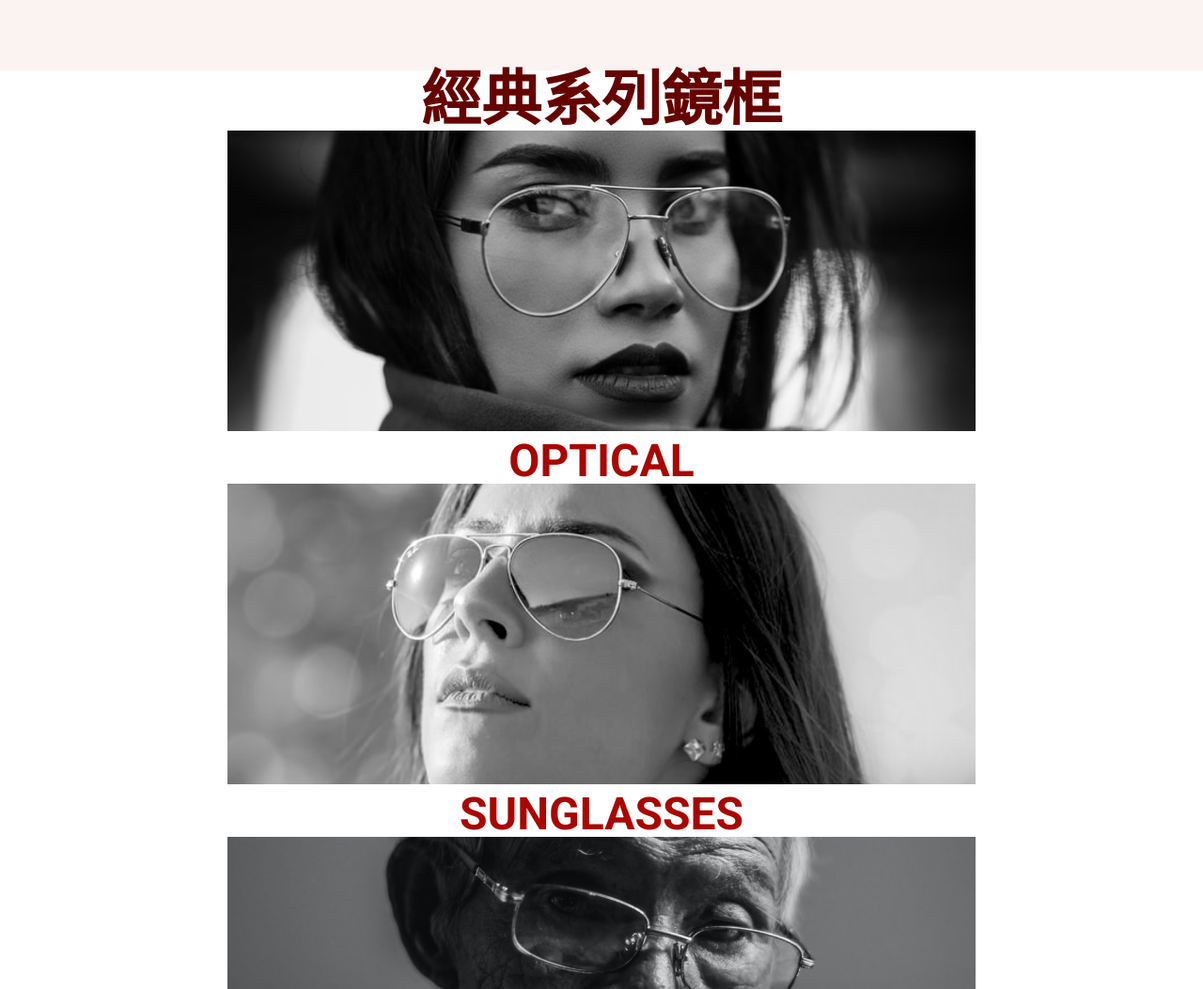
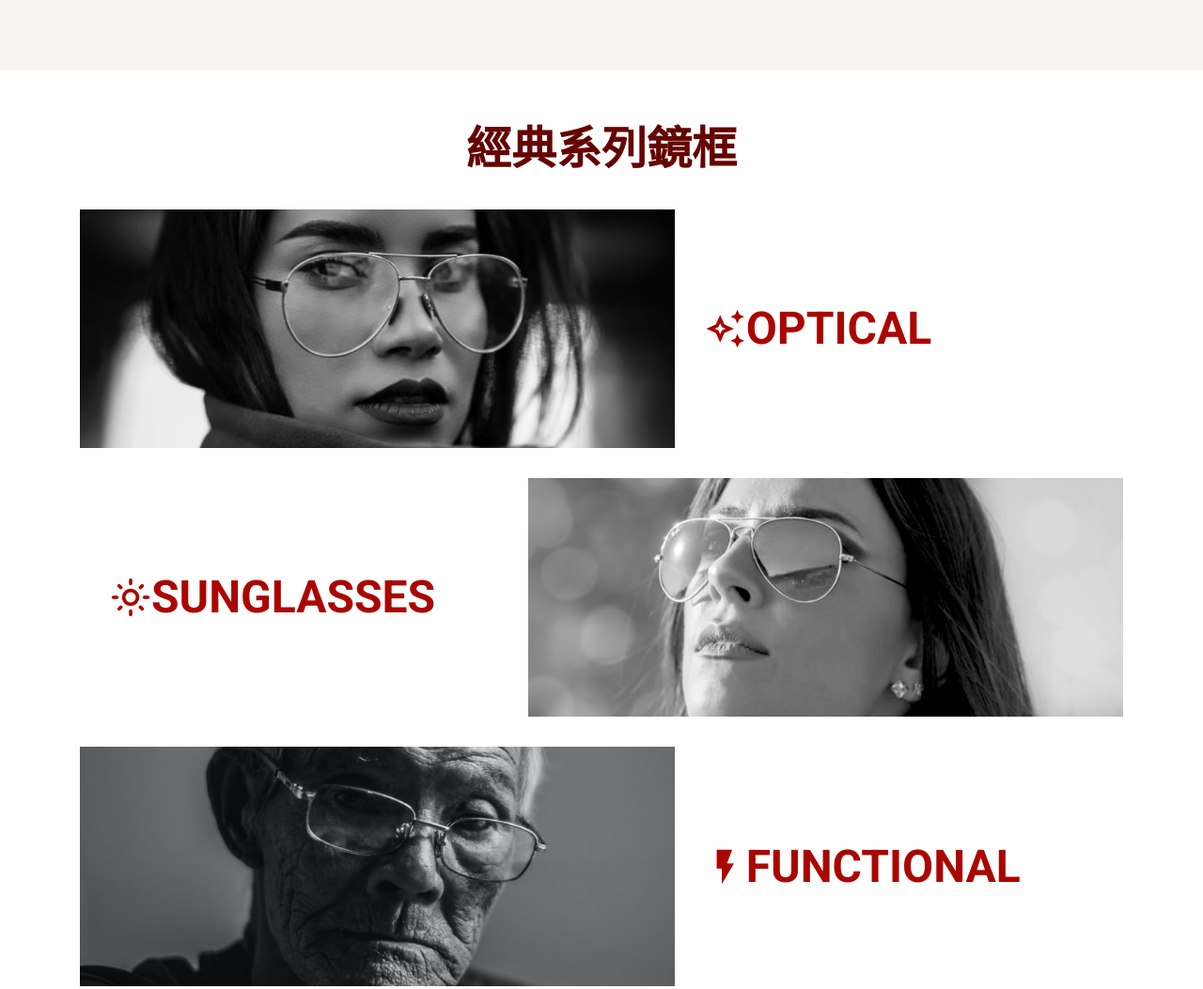
Before and after one commit to Huchan1124/layout_rwd_website_practice_w3, a plain HTML site: page index.html in a window 1280 px wide. Shown: the part 1300-2353 px from the top of the page at 94% size. Drawn offline with nearby package versions, Linux system fonts and the light colour scheme.

Commit message:
完成classical-glasses_PC版區塊

```diff
--- a/css/_main.scss
+++ b/css/_main.scss
@@ -38,7 +38,7 @@ header{
         height: 840px;
         position: relative;
         h2 {
-            outline: 1px black solid;
+            // outline: 1px black solid;
             text-align: right;
             position: absolute;
             left:579px;
@@ -132,14 +132,14 @@ header{
         padding-bottom: 48.33px;
     }
     .feature-items {
-        outline: 1px solid red;
+        // outline: 1px solid red;
         display: flex;
         flex-wrap: wrap;
         justify-content: center;
 
 
         li {
-            outline: 1px solid red;
+            // outline: 1px solid red;
             width: 255px;
             h3 {
                 margin-top: 24.08px;
@@ -190,3 +190,39 @@ header{
 }
 
 // classical-glasses
+.classical-glasses {
+    padding-top: $pm-60;
+    padding-bottom: $pm-80;
+    h2 {
+        margin-bottom: $pm-40;
+    }
+    .classical-glasses-items {
+        display: flex;
+        flex-wrap: wrap;
+
+        li {
+            display: flex;
+            align-items: center;
+            // outline: black 1px solid;
+            width: 100%;
+            margin-bottom: $pm-32;
+            img {
+                width: 57%;
+            }
+            h3 {
+                width: 43%;
+                display: flex;
+                align-items: center;
+                padding-left: $pm-32;
+            }
+
+        }
+
+        li:nth-child(2) {
+            flex-direction: row-reverse;
+        }
+
+
+    }
+
+}
--- a/css/_variable.scss
+++ b/css/_variable.scss
@@ -68,3 +68,9 @@ $pm-80:80px;
 .text-color-light-dark {
     color: $primary-color;
 }
+
+
+
+.material-icons-outlined.md-44 {
+    font-size: 44px;
+   }
--- a/css/all.scss
+++ b/css/all.scss
@@ -1,5 +1,5 @@
 @import "reset";
 @import "variable";
+@import "mixin";
 @import "base";
-@import "mixin";
 @import "main";
--- a/index.html
+++ b/index.html
@@ -5,6 +5,7 @@
     <meta http-equiv="X-UA-Compatible" content="IE=edge">
     <meta name="viewport" content="width=device-width, user-scalable=no, initial-scale=1.0, maximum-scale=1.0, minimum-scale=1.0">
     <title>RWD網站</title>
+    <link href="https://fonts.googleapis.com/css?family=Material+Icons|Material+Icons+Outlined|Material+Icons+Two+Tone|Material+Icons+Round|Material+Icons+Sharp" rel="stylesheet">
     <link rel="stylesheet" href="./css/all.css">
 </head>
 <body>
@@ -55,20 +56,26 @@
         </div>
     </section>
     <section class="classical-glasses fw-bold text-center">
-        <div class="classical-glasses-items container  ">
-            <h2 class="fz-64 text-color-dark ">經典系列鏡框</h2>
-                <ul class="fz-48 text-color-light-dark">
+        <div class=" container ">
+            <h2 class="fz-48 text-color-dark ">經典系列鏡框</h2>
+                <ul class="classical-glasses-items fz-48 text-color-light-dark ">
                     <li>
                         <img src="./img/product/product-1.png" alt="glasses-product1">
-                        <h3>OPTICAL</h3>
+                        <h3><span class="material-icons-outlined md-44">
+                            auto_awesome
+                            </span>OPTICAL</h3>
                     </li>
                     <li>
                         <img src="./img/product/product-2.png" alt="glasses-product2">
-                        <h3>SUNGLASSES</h3>
+                        <h3><span class="material-icons-outlined md-44">
+                            light_mode
+                            </span>SUNGLASSES</h3>
                     </li>
                     <li>
                         <img src="./img/product/product-3.png" alt="glasses-product3">
-                        <h3>FUNCTIONAL</h3>
+                        <h3><span class="material-icons-outlined md-44">
+                            flash_on
+                            </span>FUNCTIONAL</h3>
                     </li>
                 </ul>
 
```
Also changed, not shown: css/all.css.
